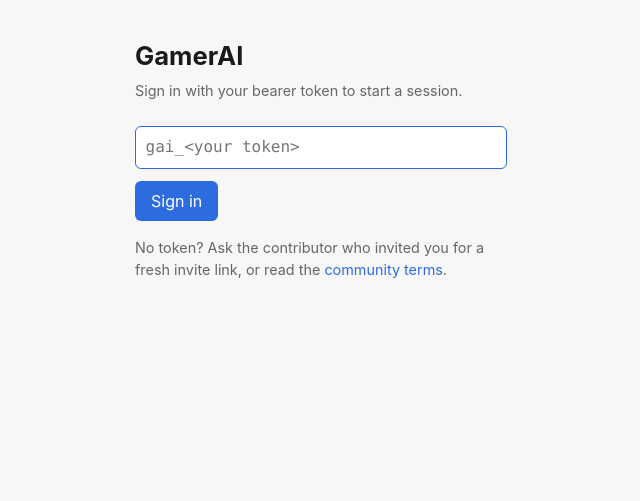
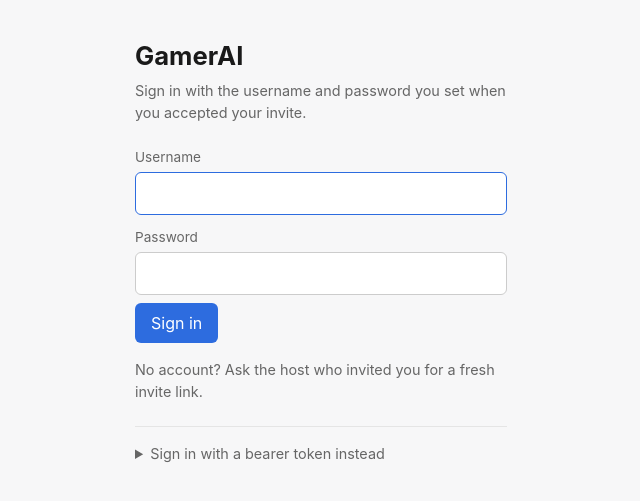
Before and after one commit to Hyrumdrums/GamerAI, a Python web app: template client/templates/login.html.j2 in a window 1280 px wide. Shown: the top 501 px of the page, without its empty margins (319-959 px from the left). Run offline with Jinja, Linux system fonts and the light colour scheme; the template is opened without the code that fills it, so the values that code supplies are empty.

Commit message:
feat(auth): username + password login form
Replace the paste-your-bearer-token login with a friendly u/p form
that forwards to the coordinator's /login. The bearer-token form
moves to /login/token, hidden under a "Sign in with a bearer token
instead" <details> collapsible — admins migrating from token-only
auth still have a path in, but friends never see it.

- templates/login.html.j2: username + password as the primary form,
  token fallback in a collapsible; re-renders with the typed username
  on failure so only the password has to be retyped
- routes/auth.py: split /login (u/p) from /login/token (bearer); both
  validate against the coordinator before stamping the session cookie
- 4 new web smoke tests + 2 existing-test renames; full suite at 294 ok

Co-Authored-By: Claude Opus 4.7 (1M context) <noreply@anthropic.com>

```diff
--- a/client/static/css/login.css
+++ b/client/static/css/login.css
@@ -1,3 +1,25 @@
 .page { max-width: 420px; }
-input[type=password] { font-family: var(--mono); margin-bottom: .75rem; }
+form .label { display: block; margin-top: .75rem; margin-bottom: .25rem;
+              color: var(--muted); font-size: .85rem; }
+form input[type=text],
+form input[type=password] { display: block; width: 100%; margin-bottom: .5rem; }
+input[type=password] { font-family: inherit; }
 .hint { color: var(--muted); font-size: .9rem; margin-top: 1rem; }
+.alert-err {
+  background: #fde7e7; border: 1px solid #e9a4a4; color: #8a1f1f;
+  border-radius: var(--radius); padding: .6rem .8rem; margin: .5rem 0 1rem;
+  font-size: .92rem;
+}
+.token-fallback {
+  margin-top: 1.5rem;
+  border-top: 1px solid var(--border, #ddd);
+  padding-top: 1rem;
+}
+.token-fallback summary {
+  cursor: pointer;
+  color: var(--muted);
+  font-size: .9rem;
+}
+.token-fallback input[type=password] {
+  font-family: var(--mono);
+}
--- a/client/templates/login.html.j2
+++ b/client/templates/login.html.j2
@@ -8,20 +8,41 @@
 <div class="page">
   <h1>GamerAI</h1>
   <div class="muted" style="margin-bottom:1.5rem">
-    Sign in with your bearer token to start a session.
+    Sign in with the username and password you set when you accepted
+    your invite.
   </div>
   {% if error %}
   <div class="alert-err">{{ error }}</div>
   {% endif %}
   <form method="POST" action="/login">
     <input type="hidden" name="next" value="{{ next_path }}">
-    <input type="password" name="token" placeholder="gai_&lt;your token&gt;"
-           autocomplete="off" autofocus required>
+    <label class="label" for="username">Username</label>
+    <input id="username" name="username" type="text"
+           value="{{ username|default('', true) }}"
+           autocomplete="username"
+           autofocus required>
+
+    <label class="label" for="password">Password</label>
+    <input id="password" name="password" type="password"
+           autocomplete="current-password" required>
+
     <button type="submit">Sign in</button>
   </form>
   <div class="hint">
-    No token? Ask the contributor who invited you for a fresh invite link,
-    or read the <a href="/tos">community terms</a>.
+    No account? Ask the host who invited you for a fresh invite link.
   </div>
+  <details class="token-fallback">
+    <summary>Sign in with a bearer token instead</summary>
+    <div class="muted" style="margin-top:.5rem">
+      For admins migrating from token-only auth, or for CLI/API users.
+      Friends should ignore this option.
+    </div>
+    <form method="POST" action="/login/token">
+      <input type="hidden" name="next" value="{{ next_path }}">
+      <input type="password" name="token" placeholder="gai_&lt;your token&gt;"
+             autocomplete="off" required>
+      <button type="submit">Sign in with token</button>
+    </form>
+  </details>
 </div>
 {% endblock %}
```
Also changed, not shown: client/routes/auth.py (+82 -19 lines), tests/test_web_ui_smoke.py (+82 -5 lines).
